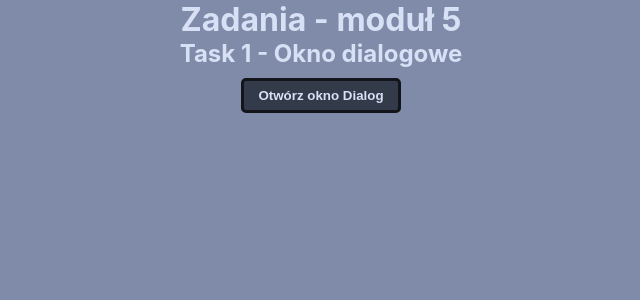
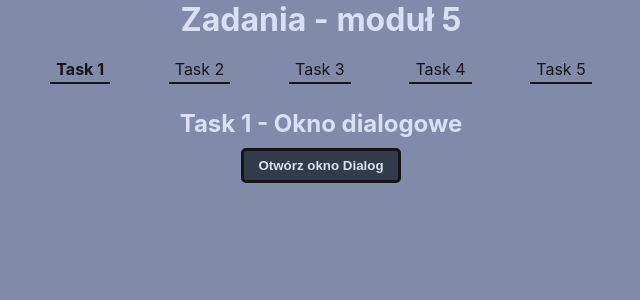
Before and after one commit to MsAgnieszka-SR-study-from-10-05-2022/SR-Mod-5, a React (Create React App) app: page /task-1 in a window 1280 px wide. Shown: the top 300 px of the page, without its empty margins (319-959 px from the left). Built offline with nearby package versions, Linux system fonts and the light colour scheme.

Commit message:
Complete task 1 with modifications

```diff
--- a/src/App.js
+++ b/src/App.js
@@ -1,15 +1,83 @@
 import React from 'react'
 
+import { Routes, Route } from 'react-router-dom'
+
+import MenuLinks from 'components/MenuLinks'
+import MenuLinkItem from 'components/MenuLinkItem'
 import PageWithDialog from 'pages/PageWithDialog'
 
 import './App.scss'
 
 const App = () => {
   return (
-    <div className={'App'}>
-      <h1>Zadania - moduł 5</h1>
-      <PageWithDialog />
-    </div>
+    <>
+      <div className={'App'}>
+        <h1>Zadania - moduł 5</h1>
+        <MenuLinks>
+          <MenuLinkItem
+            pathTo={'/task-1'}
+            navLinkLabel={'Task 1'}
+          />
+          <MenuLinkItem
+            pathTo={'/task-2'}
+            navLinkLabel={'Task 2'}
+          />
+          <MenuLinkItem
+            pathTo={'/task-3'}
+            navLinkLabel={'Task 3'}
+          />
+          <MenuLinkItem
+            pathTo={'/task-4'}
+            navLinkLabel={'Task 4'}
+          />
+          <MenuLinkItem
+            pathTo={'/task-5'}
+            navLinkLabel={'Task 5'}
+          />
+        </MenuLinks>
+      </div>
+      <Routes>
+        <Route
+          path={'/'}
+          element={
+            <h3>
+              ⬆️ Wybierz zadanie ⬆️
+            </h3>
+          }
+        />
+        <Route
+          path={'/task-1'}
+          element={
+            <PageWithDialog />
+          }
+        />
+        {/* <Route
+            path={'/task-2'}
+            element={
+              <... />
+          }
+          /> */}
+        {/* <Route
+            path={'/task-3'}
+            element={
+              <... />
+          }
+          /> */}
+        {/* <Route
+            path={'/task-4'}
+            element={
+              <... />
+          }
+          /> */}
+        {/* <Route
+            path={'/task-5'}
+            element={
+              <... />
+          }
+          /> */}
+      </Routes>
+
+    </>
   )
 }
 
--- a/src/App.scss
+++ b/src/App.scss
@@ -6,13 +6,16 @@
     margin: 0;
 }
 
+body {
+    min-height: 100vh;
+    text-align: center;
+    color: $mainBrightColor;
+    background-color: $pageBgColor;
+}
+
 .App {
     position: relative;
     display: flex;
     flex-direction: column;
     align-items: center;
-    min-height: 100vh;
-    text-align: center;
-    color: $mainBrightColor;
-    background-color: $pageBgColor;
 }
--- /dev/null
+++ b/src/components/MenuLinkItem/MenuLinkItem.js
@@ -0,0 +1,35 @@
+import React from 'react'
+import PropTypes from 'prop-types'
+
+import { NavLink } from 'react-router-dom'
+
+import 'components/MenuLinkItem/styles.scss'
+
+export const MenuLinkItem = (props) => {
+  const {
+    className,
+    pathTo,
+    navLinkLabel,
+    ...otherProps
+  } = props
+
+  return (
+    <li >
+      <NavLink
+        to={pathTo}
+        className={'menu-link-item'}
+        style={({ isActive }) => ({ fontWeight: isActive ? 'bold' : 'normal' })}
+        {...otherProps}
+      >{navLinkLabel}
+      </NavLink>
+    </li>
+  )
+}
+
+MenuLinkItem.propTypes = {
+  className: PropTypes.string,
+  pathTo: PropTypes.string.isRequired,
+  navLinkLabel: PropTypes.string.isRequired
+}
+
+export default MenuLinkItem
--- /dev/null
+++ b/src/components/MenuLinkItem/index.js
@@ -0,0 +1,2 @@
+export * from './MenuLinkItem'
+export { default } from './MenuLinkItem'
--- /dev/null
+++ b/src/components/MenuLinkItem/styles.scss
@@ -0,0 +1,19 @@
+@import '../../universal-styles/colors';
+
+.menu-link-item {
+  margin: 2px;
+  padding: 3px 6px;
+  min-width: 60px;
+  color: $mainDarkColor;
+  text-decoration: none;
+  border-bottom: 2px solid $mainDarkColor;
+  border-top-left-radius: 10px;
+  border-top-right-radius: 10px;
+  transition: color .5s, border-bottom .5s, background .5s;
+
+  &:hover {
+    color: $mainBrightColor;
+    background: rgb(0,0,0);
+    background: linear-gradient(180deg, rgba(0,0,0,0) 0%, rgba(0,0,0,0.42180199716605393) 25%, rgba(19,21,26,1) 100%);;
+  }
+}
--- /dev/null
+++ b/src/components/MenuLinks/MenuLinks.js
@@ -0,0 +1,30 @@
+import React from 'react'
+import PropTypes from 'prop-types'
+
+import 'components/MenuLinks/styles.scss'
+
+export const MenuLink = (props) => {
+  const {
+    className,
+    children,
+    ...otherProps
+  } = props
+
+  return (
+    <nav>
+      <ul
+        className={`menu-links${className ? ` ${className}` : ''}`}
+        {...otherProps}
+      >
+        {children}
+      </ul>
+    </nav>
+  )
+}
+
+MenuLink.propTypes = {
+  className: PropTypes.string,
+  children: PropTypes.node
+}
+
+export default MenuLink
--- /dev/null
+++ b/src/components/MenuLinks/index.js
@@ -0,0 +1,2 @@
+export * from './MenuLinks'
+export { default } from './MenuLinks'
--- /dev/null
+++ b/src/components/MenuLinks/styles.scss
@@ -0,0 +1,15 @@
+nav {
+  width: 100%;
+  max-width: 600px;
+  // display: flex;
+  // justify-content: space-between;
+}
+
+.menu-links {
+  display: flex;
+  justify-content: space-around;
+  margin: 20px 0 30px;
+  list-style: none;
+  width: 100%;
+  // max-width: 600px;
+}
--- a/src/index.js
+++ b/src/index.js
@@ -2,10 +2,13 @@ import React from 'react'
 import ReactDOM from 'react-dom/client'
 import './index.css'
 import App from './App'
+import { BrowserRouter as Router } from 'react-router-dom'
 
 const root = ReactDOM.createRoot(document.getElementById('root'))
 root.render(
-  <React.StrictMode>
-    <App />
-  </React.StrictMode>
+  <Router>
+    <React.StrictMode>
+      <App />
+    </React.StrictMode>
+  </Router>
 )
--- a/src/pages/PageWithDialog/Dialog.js
+++ b/src/pages/PageWithDialog/Dialog.js
@@ -9,8 +9,8 @@ export const Dialog = (props) => {
   const {
     className,
     isDialogOpen,
-    confirmDialogWindow,
-    abortDialogWindow,
+    handleConfirmDialogWindow,
+    handleAbortDialogWindow,
     dialogTitle,
     dialogInfo,
     ...otherProps
@@ -18,20 +18,20 @@ export const Dialog = (props) => {
 
   return (
     <dialog
-      className={'root-dialog'}
+      className={'task-1-dialog'}
       open={isDialogOpen}
       {...otherProps}
     >
-      <h2 className={'root-dialog__title'}>{dialogTitle}</h2>
-      <p className={'root-dialog__info'}>{dialogInfo}</p>
+      <h2 className={'task-1-dialog__title'}>{dialogTitle}</h2>
+      <p className={'task-1-dialog__info'}>{dialogInfo}</p>
       <Button
-        className={'root-dialog__confirm-btn'}
-        onClick={confirmDialogWindow}
+        className={'task-1-dialog__confirm-btn'}
+        onClick={handleConfirmDialogWindow}
         label={'OK'}
       />
       <Button
-        className={'root-dialog__abort-btn'}
-        onClick={abortDialogWindow}
+        className={'task-1-dialog__abort-btn'}
+        onClick={handleAbortDialogWindow}
         label={'Anuluj'}
       />
     </dialog>
@@ -41,8 +41,8 @@ export const Dialog = (props) => {
 Dialog.propTypes = {
   className: PropTypes.string,
   isDialogOpen: PropTypes.bool.isRequired,
-  confirmDialogWindow: PropTypes.func.isRequired,
-  abortDialogWindow: PropTypes.func.isRequired,
+  handleConfirmDialogWindow: PropTypes.func.isRequired,
+  handleAbortDialogWindow: PropTypes.func.isRequired,
   dialogTitle: PropTypes.string.isRequired,
   dialogInfo: PropTypes.string.isRequired
 }
--- a/src/pages/PageWithDialog/PageWithDialog.js
+++ b/src/pages/PageWithDialog/PageWithDialog.js
@@ -17,12 +17,13 @@ export const PageWithDialog = (props) => {
   const openDialogWindow = () => {
     setIsDialogOpen(() => true)
   }
-  const confirmDialogWindow = () => {
+
+  const handleConfirmDialogWindow = () => {
     setIsDialogOpen(() => false)
     console.log('Kliknięto w przycisk \'OK\'')
   }
 
-  const abortDialogWindow = () => {
+  const handleAbortDialogWindow = () => {
     setIsDialogOpen(() => false)
     console.log('Kliknięto w przycisk \'Anuluj\'')
   }
@@ -31,7 +32,7 @@ export const PageWithDialog = (props) => {
     <>
       <h2>Task 1 - Okno dialogowe</h2>
       <div
-        className={'root'}
+        className={'task-1'}
         {...otherProps}
       >
         <Button
@@ -40,8 +41,8 @@ export const PageWithDialog = (props) => {
         />
         <Dialog
           isDialogOpen={isDialogOpen}
-          confirmDialogWindow={confirmDialogWindow}
-          abortDialogWindow={abortDialogWindow}
+          handleConfirmDialogWindow={handleConfirmDialogWindow}
+          handleAbortDialogWindow={handleAbortDialogWindow}
           dialogTitle={'Nazwa okna'}
           dialogInfo={'Informacja: Lorem ipsum dolor sit amet, consectetur adipiscing elit.'}
         >
--- a/src/pages/PageWithDialog/styles.scss
+++ b/src/pages/PageWithDialog/styles.scss
@@ -1,12 +1,12 @@
 @import '../../universal-styles/colors';
 
-.root {
+.task-1 {
   display: flex;
   flex-direction: column;
   align-items: center;
 }
 
-.root-dialog {
+.task-1-dialog {
   position: absolute;
   top:50%;
   left: 50%;
```
